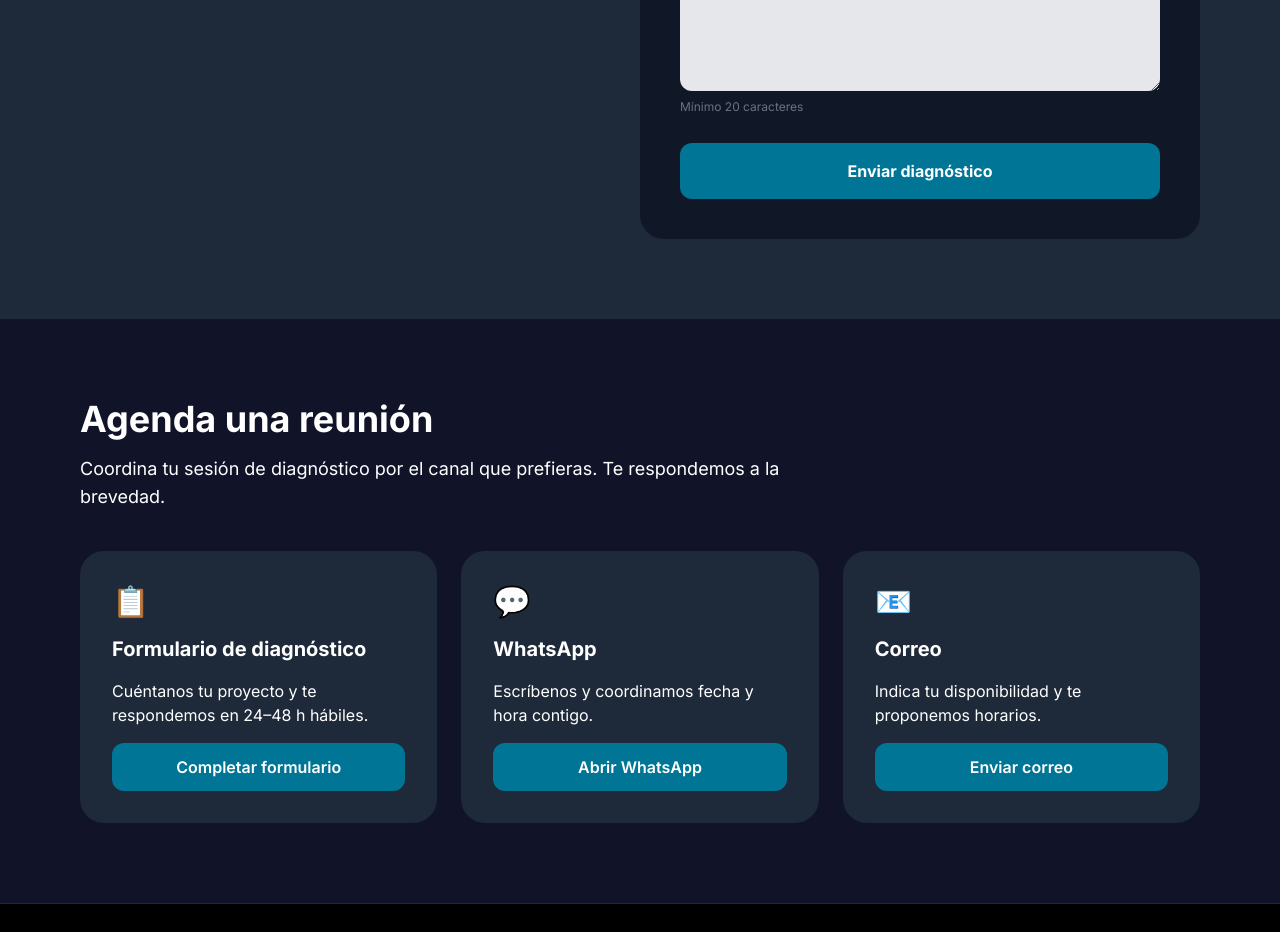
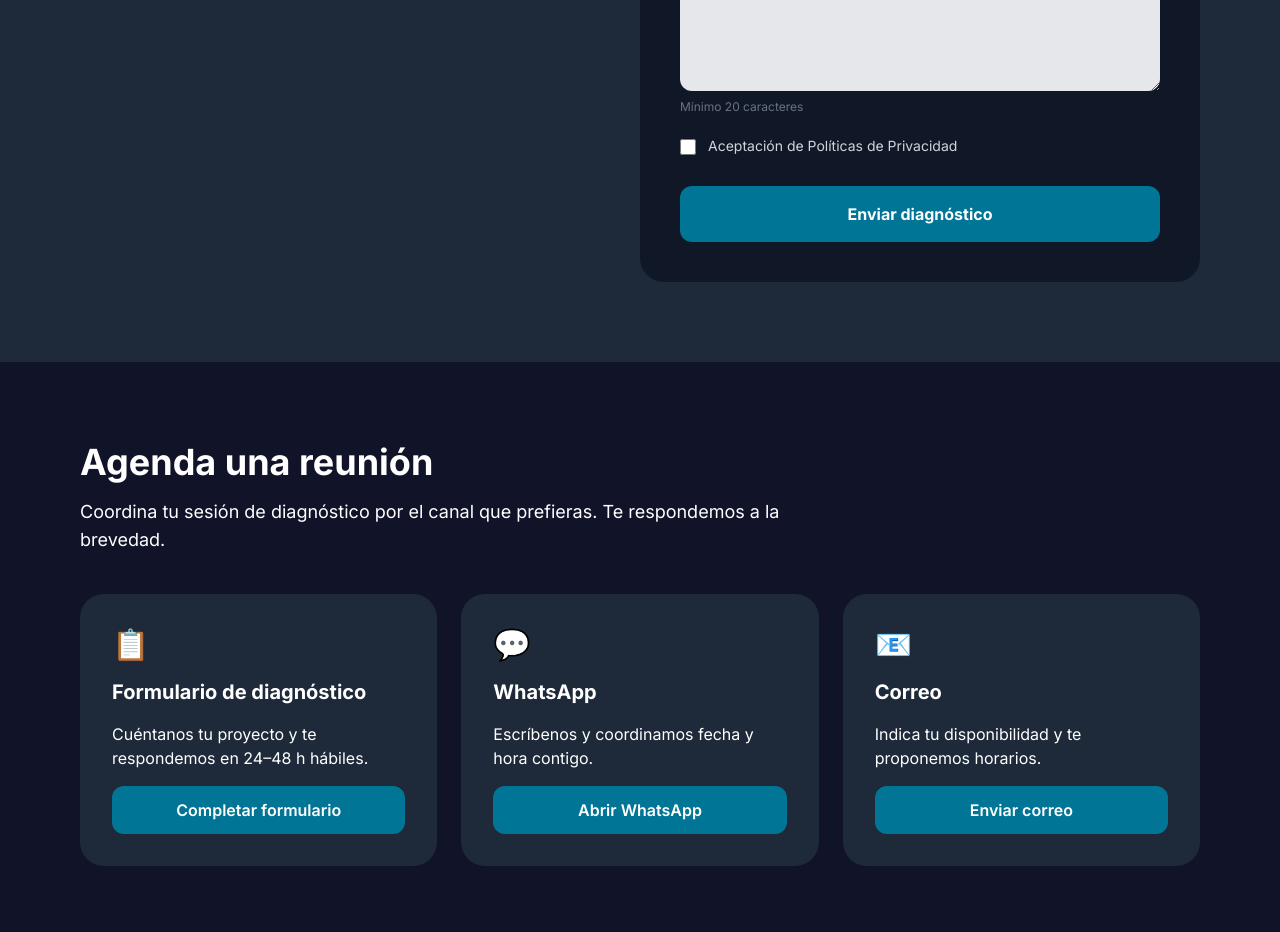
Before and after one commit to AldoCarbajal-3804/prototipo-react, a React (Vite) app: page / in a window 1280 px wide. Shown: the part 7560-8492 px from the top of the page. Built offline with nearby package versions, Linux system fonts and the light colour scheme.

Commit message:
Mejora de envio de formulario(payload)

```diff
--- a/src/data/translations.js
+++ b/src/data/translations.js
@@ -212,7 +212,8 @@ export const translations = {
         service: "Service of Interest",
         stage: "Project Stage",
         budget: "Estimated Budget",
-        challenge: "What is your main challenge?"
+        challenge: "What is your main challenge?",
+        consent: "Privacy Policy consent"
       },
       placeholders: {
         fullName: "Maria Garcia",
@@ -258,6 +259,7 @@ export const translations = {
         service: "Select the type of service you need.",
         stage: "Select your project stage.",
         challenge: "Describe your challenge with at least 20 characters to guide the diagnosis.",
+        consent: "You must accept the Privacy Policy to continue.",
         submitError: "We couldn't send the form. Try again or schedule a meeting.",
         connectionError: "Connection error. Check your network or write to contacto@japartners.com."
       }
@@ -516,7 +518,8 @@ export const translations = {
         service: "Servicio de interés",
         stage: "Etapa del proyecto",
         budget: "Presupuesto estimado",
-        challenge: "¿Cuál es tu principal desafío?"
+        challenge: "¿Cuál es tu principal desafío?",
+        consent: "Aceptación de Políticas de Privacidad"
       },
       placeholders: {
         fullName: "María García",
@@ -562,6 +565,7 @@ export const translations = {
         service: "Selecciona el tipo de servicio que necesitas.",
         stage: "Selecciona la etapa de tu proyecto.",
         challenge: "Describe tu desafío con al menos 20 caracteres para orientar el diagnóstico.",
+        consent: "Debes aceptar las Políticas de Privacidad para continuar.",
         submitError: "No pudimos enviar el formulario. Intenta de nuevo o agenda una reunión.",
         connectionError: "Error de conexión. Revisa tu red o escríbenos a contacto@japartners.com."
       }
--- a/src/layouts/form/Form.jsx
+++ b/src/layouts/form/Form.jsx
@@ -2,7 +2,7 @@ import { useActionState, useState } from "react"
 import { useLanguage } from "@/hooks/LanguageContext.jsx"
 import FormContact from "@/layouts/form/FormContact"
 import FormFields from "@/layouts/form/FormFields"
-import { validate } from "@/layouts/form/FormValidation"
+import { validate, leadScore } from "@/layouts/form/FormValidation"
 
 function Form() {
     const { t } = useLanguage()
@@ -28,6 +28,12 @@ function Form() {
             stage: formData.get("stage")?.toString(),
             budget: formData.get("budget")?.toString() || "",
             challenge: formData.get("challenge")?.toString().trim(),
+            consent: true,
+            referrer: formData.get("_referrer")?.toString() || "",
+            utmSource: formData.get("_utmSource")?.toString() || "",
+            utmMedium: formData.get("_utmMedium")?.toString() || "",
+            utmCampaign: formData.get("_utmCampaign")?.toString() || "",
+            ...leadScore(formData),
             submittedAt: new Date().toISOString(),
         }
 
--- a/src/layouts/form/FormFields.jsx
+++ b/src/layouts/form/FormFields.jsx
@@ -108,6 +108,27 @@ function FormFields({ formAction, state, formI18n, serviceOptions, stageOptions,
                 attrs: { minLength: 20, rows: 4 },
             })}
 
+            <div className="sm:col-span-2 flex flex-col gap-2">
+                <label className="flex items-start gap-3 cursor-pointer">
+                    <input
+                        type="checkbox"
+                        name="consent"
+                        className="mt-1 w-4 h-4 shrink-0 accent-cyan-600"
+                        aria-required="true"
+                        aria-invalid={errs.consent ? "true" : undefined}
+                        aria-describedby={errs.consent ? "consent-error" : undefined}
+                    />
+                    <span className="text-sm text-gray-300 leading-relaxed">
+                        {formI18n.labels.consent}
+                    </span>
+                </label>
+                {errs.consent && (
+                    <span id="consent-error" className="text-xs text-red-400 font-medium" role="alert">
+                        {errs.consent}
+                    </span>
+                )}
+            </div>
+
             <input
                 type="text"
                 name="website"
@@ -117,6 +138,10 @@ function FormFields({ formAction, state, formI18n, serviceOptions, stageOptions,
                 aria-hidden="true"
             />
             <input type="hidden" name="_loadTime" value={loadTime} />
+            <input type="hidden" name="_referrer" value={document.referrer} />
+            <input type="hidden" name="_utmSource" value={new URLSearchParams(location.search).get("utm_source") || ""} />
+            <input type="hidden" name="_utmMedium" value={new URLSearchParams(location.search).get("utm_medium") || ""} />
+            <input type="hidden" name="_utmCampaign" value={new URLSearchParams(location.search).get("utm_campaign") || ""} />
 
             <Submit
                 disabled={state.ok === true}
--- a/src/layouts/form/FormValidation.jsx
+++ b/src/layouts/form/FormValidation.jsx
@@ -12,6 +12,7 @@ export const validate = (formData, messages) => {
     const service = formData.get("service")?.toString()
     const stage = formData.get("stage")?.toString()
     const challenge = formData.get("challenge")?.toString().trim()
+    const consent = formData.get("consent")?.toString()
 
     if (!fullName) fields.fullName = messages.fullName
     if (!email || !/^[^\s@]+@[^\s@]+\.[^\s@]+$/.test(email)) fields.email = messages.email
@@ -19,9 +20,25 @@ export const validate = (formData, messages) => {
     if (!service) fields.service = messages.service
     if (!stage) fields.stage = messages.stage
     if (!challenge || challenge.length < 20) fields.challenge = messages.challenge
+    if (consent !== "on") fields.consent = messages.consent
 
     if (Object.keys(fields).length > 0) {
         return { ok: false, message: Object.values(fields)[0], fields }
     }
     return null
 }
+
+export const leadScore = (formData) => {
+    const stage = formData.get("stage")?.toString()
+    const budget = formData.get("budget")?.toString()
+    const service = formData.get("service")?.toString()
+
+    const stagePoints = { idea: 1, mvp: 2, operacion: 3, optimizar: 3 }
+    const budgetPoints = { "menos-5k": 1, "5k-15k": 2, "15k-50k": 3, "mas-50k": 4, "por-definir": 0 }
+    const servicePoints = { ia: 3, automatizacion: 3, software: 3, consultoria: 2, otro: 1 }
+
+    const total = (stagePoints[stage] || 0) + (budgetPoints[budget] || 0) + (servicePoints[service] || 0)
+    const tier = total <= 3 ? "Cold" : total <= 6 ? "Warm" : "Hot"
+
+    return { total, tier }
+}
```
